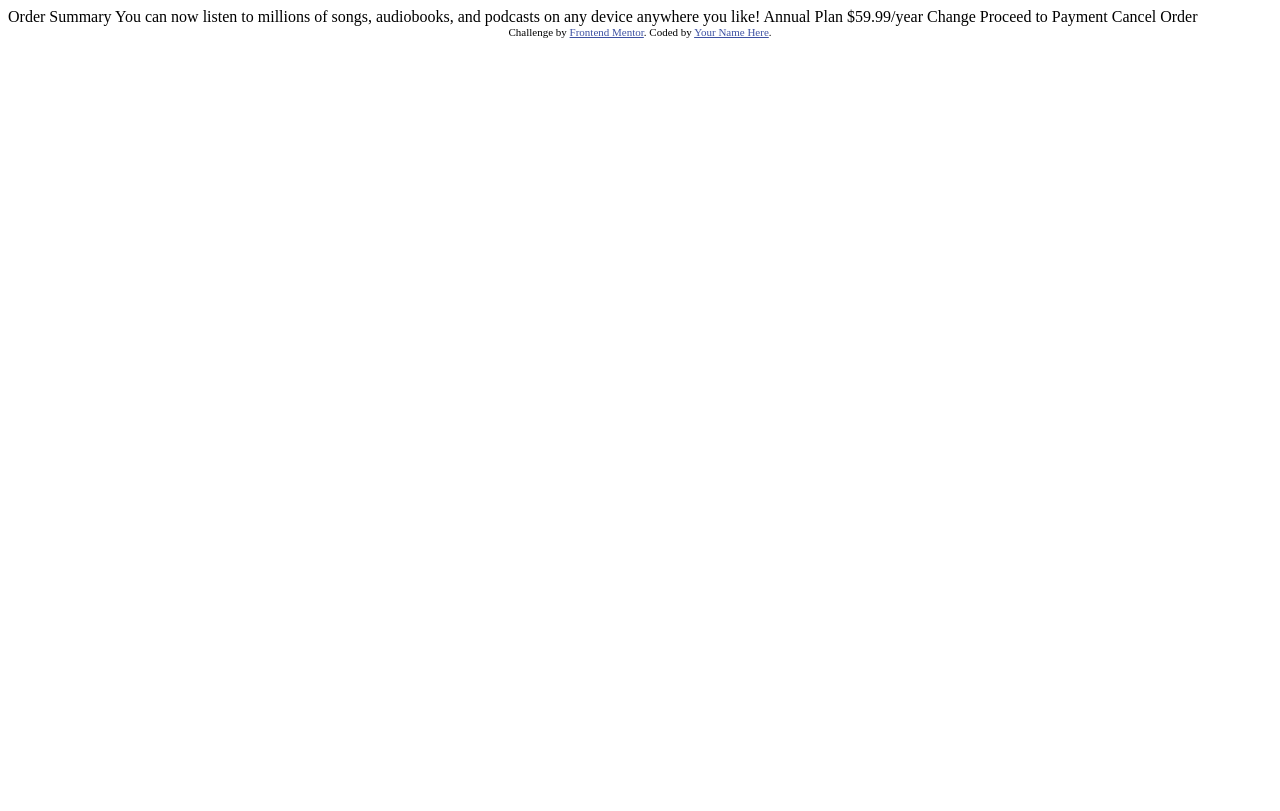
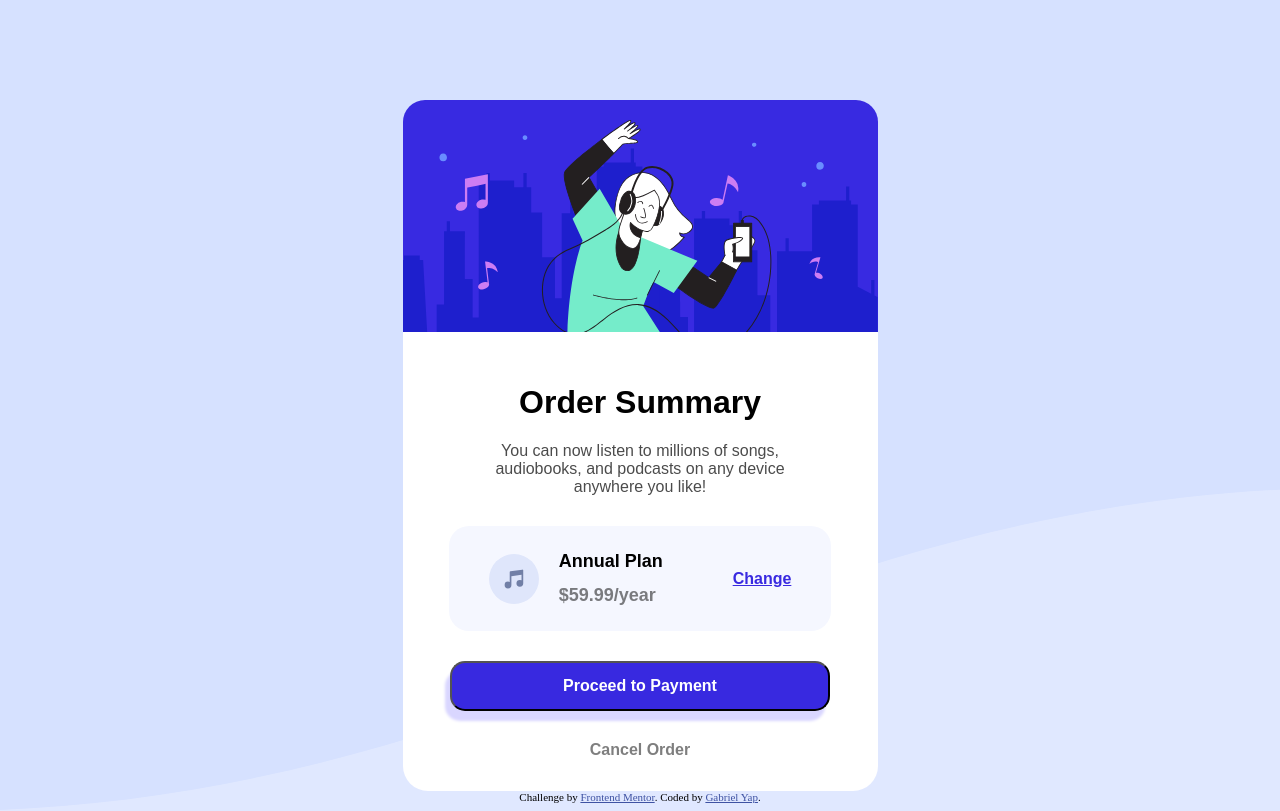
Before and after one commit to gabrielyap/frontend-mentor-order-summary, a plain HTML site: page index.html in a window 1280 px wide. Drawn offline with Linux system fonts and the light colour scheme; a web font is replaced by a local one.

Commit message:
solution

```diff
--- a/index.html
+++ b/index.html
@@ -5,33 +5,55 @@
   <meta name="viewport" content="width=device-width, initial-scale=1.0"> <!-- displays site properly based on user's device -->
 
   <link rel="icon" type="image/png" sizes="32x32" href="./images/favicon-32x32.png">
-
   <title>Frontend Mentor | Order summary card</title>
 
-  <!-- Feel free to remove these styles or customise in your own stylesheet 👍 -->
+  <link rel = "stylesheet" href = "styles.css">
   <style>
     .attribution { font-size: 11px; text-align: center; }
     .attribution a { color: hsl(228, 45%, 44%); }
   </style>
 </head>
 <body>
+  <div class = "container">
+    <img id = "top-image" src = "images\illustration-hero.svg">
 
-  Order Summary
+    <div class = "text">
+      <div class = "first-text">
+        <h1>
+          Order Summary
+        </h1>
+        <div id = "first-body">
+          You can now listen to millions of songs, audiobooks, and podcasts on any
+          device anywhere you like!
+        </div>
 
-  You can now listen to millions of songs, audiobooks, and podcasts on any
-  device anywhere you like!
+      </div>
 
-  Annual Plan
-  $59.99/year
 
-  Change
+      <div class = "plan-box" >
+          <img id = "music-icon" src = "images/icon-music.svg">
+          <div class = "plan-text">
+            <h2 id = "annual"> Annual Plan</h2>
+            <h2 style = "opacity: 50%" id = "five"> $59.99/year</h2>
+          </div>
 
-  Proceed to Payment
-  Cancel Order
 
-  <div class="attribution">
+
+        <div id = "change"> Change </div>
+
+      </div>
+
+      <button id = "payment">Proceed to Payment </button>
+      <div id = "cancel">Cancel Order </div>
+
+    </div>
+
+  </div>
+
+
+  <footer class="attribution">
     Challenge by <a href="https://www.frontendmentor.io?ref=challenge" target="_blank">Frontend Mentor</a>.
-    Coded by <a href="#">Your Name Here</a>.
-  </div>
+    Coded by <a href="#">Gabriel Yap</a>.
+  </footer>
 </body>
 </html>
--- /dev/null
+++ b/styles.css
@@ -0,0 +1,138 @@
+@import url("https://fonts.google.com/specimen/Red+Hat+Display");
+
+body{
+    background-color: hsl(225, 100%, 94%);
+    background-image: url('images/pattern-background-desktop.svg');
+    background-position: center;
+    background-size: cover;
+    background-repeat: no-repeat;
+}
+#top-image{
+    border-radius: 22px 22px 0px 0px;
+
+}
+.container{
+    display: flex;
+    z-index: 5;
+    flex-direction: column;
+    background-color: white;
+    /* //border: 2px solid red; */
+    max-width: 475px;
+    /* max-height: 600px; */
+    margin: auto;
+    margin-top:100px;
+    border-radius: 25px;
+}
+
+.text{
+    display: flex;
+    flex-direction: column;
+    justify-content: center;
+    align-self: center;
+    align-items: center;
+    text-align: center;
+    font-family: 'Red Hat Display', sans-serif;
+    font-size: 16px;
+    /* max-width: 450px; */
+
+}
+
+.first-text{
+    margin-top:30px;
+    max-width: 300px;
+}
+
+h1{
+    font-weight: 900;
+}
+
+#first-body{
+    font-family: 'Red Hat Display', sans-serif;
+    font-size: 16px;
+    font-weight: 500;
+    opacity: 70%;
+}
+
+.plan-box{
+    display: flex;
+    flex-direction: row;
+    justify-content: flex-start;
+    background-color: hsl(225, 100%, 98%);
+    padding-left: 40px;
+    padding-right: 40px;
+    max-width: 700px;
+    border-radius: 20px;
+    margin:30px
+
+}
+/* .left-side{
+    display: flex;
+    flex-direction: row;
+} */
+.plan-text{
+    display: flex;
+    flex-direction: column;
+    align-items: flex-start;
+    font-size: 12px;
+    margin-right: 70px;
+    margin-left:20px;
+    padding-top: 10px;
+    padding-bottom: 10px;
+}
+#annual{
+    margin-bottom: -2px;
+}
+
+
+#change{
+    display: flex;
+    flex-direction: column;
+    align-self: center;
+    font-family: 'Red Hat Display', sans-serif;
+    font-size: 16px;
+    font-weight: 600;
+    color: hsl(245, 75%, 52%);
+    text-decoration: underline;
+}
+
+#change:hover{
+    cursor: pointer;
+}
+
+#music-icon{
+    display: flex;
+    height: 50px;
+    width: 50px;
+    align-self: center;
+}
+
+#payment{
+    font-family: 'Red Hat Display', sans-serif;
+    font-size: 16px;
+    font-weight: 600;
+    background-color: hsl(245, 75%, 52%);
+    color: white;
+    min-width: 380px;
+    min-height: 50px;
+    border-radius: 15px;
+    box-shadow: -5px 10px 3px hsl(244, 100%, 92%)
+}
+
+#payment:hover{
+    cursor: pointer;
+}
+
+#cancel{
+    font-family: 'Red Hat Display', sans-serif;
+    opacity: 50%;
+    font-size: 16px;
+    font-weight: 900;
+    margin-top: 30px;
+    min-width: 300px;
+    min-height: 50px;
+    border-radius: 15px;
+}
+
+#cancel:hover{
+    cursor: pointer;
+}
```
